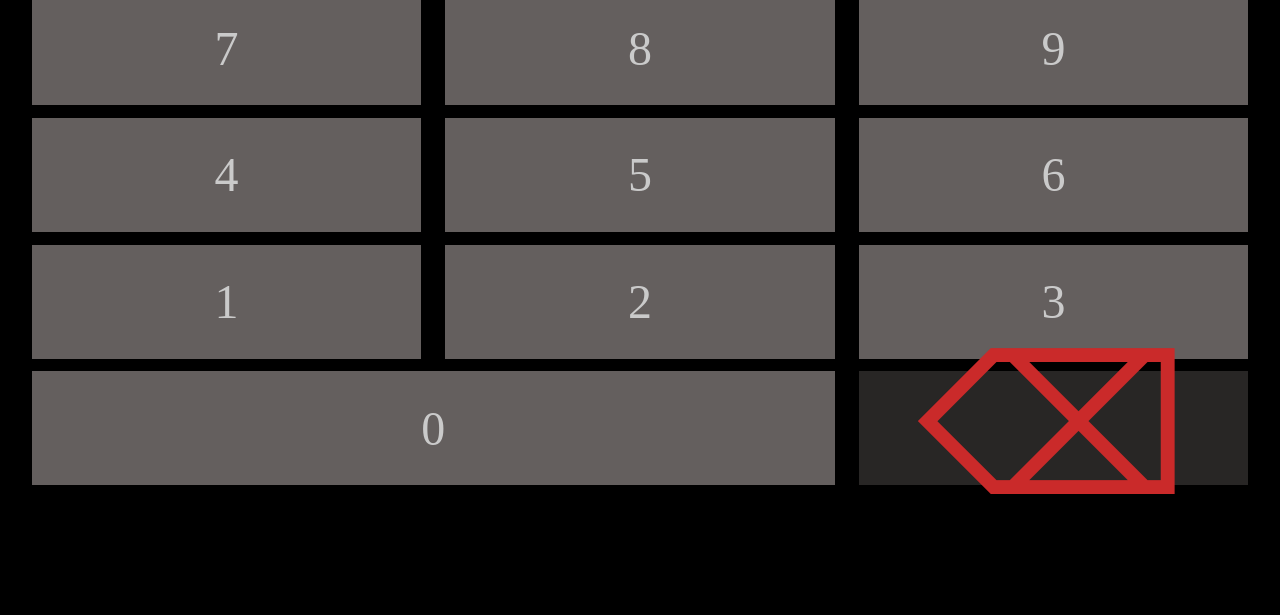
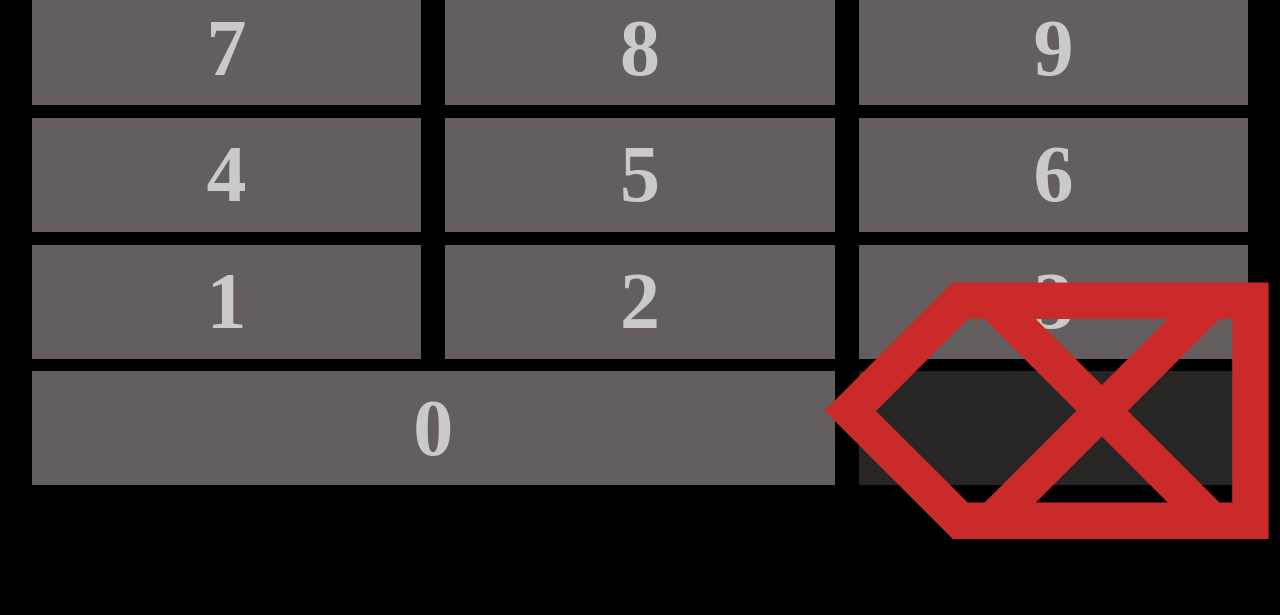
Before and after one commit to eljonims/calculin, a plain HTML site: page index.html in a window 1280 px wide. Shown: the part 262-877 px from the top of the page. Before the commit the page ends 802 px from the top, so only its background shows below. Drawn offline with Linux system fonts and the light colour scheme.

Commit message:
probando unidades

```diff
--- a/calculin.css
+++ b/calculin.css
@@ -16,7 +16,8 @@ body{
 	flex-wrap: wrap;
 	justify-content: space-between;
 
-	font-size: 3rem;
+	font-size: 5rem;
+	font-weight: bold;
 
 }
 
```
